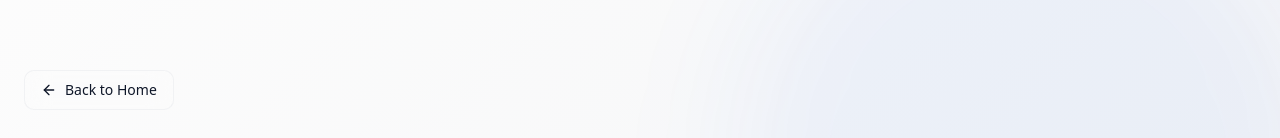
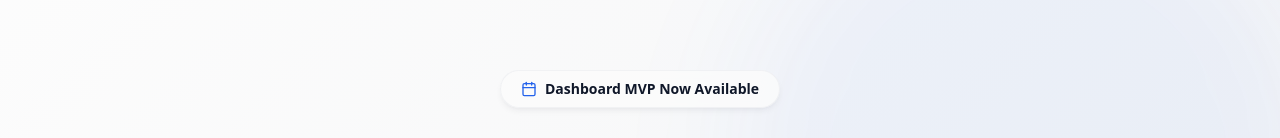
Before and after one commit to amuller18/traderRanker, a Next.js app: page /copy-trader in a window 1280 px wide. Shown: the part 155-293 px from the top of the page. Built offline with nearby package versions, Linux system fonts and the light colour scheme.

Commit message:
Remove 'Back to Home' button from copy-trader page
Removed the back navigation button and ArrowLeft icon import as the
page now has consistent navigation through the PageHeader component.

```diff
--- a/app/copy-trader/page.tsx
+++ b/app/copy-trader/page.tsx
@@ -1,7 +1,7 @@
 import Link from "next/link"
 import Image from "next/image"
 import { Button } from "@/components/ui/button"
-import { ArrowLeft, Copy, Bell, Calendar, CheckCircle, Shield, Sparkles, Target, TrendingUp, Users, Zap, Star, DollarSign, ArrowRight, BarChart3, Activity } from "lucide-react"
+import { Copy, Bell, Calendar, CheckCircle, Shield, Sparkles, Target, TrendingUp, Users, Zap, Star, DollarSign, ArrowRight, BarChart3, Activity } from "lucide-react"
 import { Card, CardContent, CardDescription, CardHeader, CardTitle } from "@/components/ui/card"
 import { WaitlistForm } from "./components/waitlist-form"
 
@@ -16,15 +16,6 @@ export default function CopyTraderPage() {
           <div className="absolute bottom-0 left-0 translate-y-12 -translate-x-12 w-[500px] h-[500px] bg-chart-1/10 rounded-full blur-3xl animate-pulse" style={{ animationDuration: "5s" }} />
 
           <div className="container px-4 md:px-6 relative">
-            <div className="flex justify-start mb-8 animate-fade-in">
-              <Link href="/">
-                <Button variant="ghost" className="gap-2 hover-lift glass">
-                  <ArrowLeft className="h-4 w-4" />
-                  Back to Home
-                </Button>
-              </Link>
-            </div>
-
             <div className="text-center mb-12 max-w-3xl mx-auto animate-fade-in">
               <div className="inline-flex items-center rounded-full border glass px-5 py-2 text-sm mb-6 mx-auto shadow-elevated">
                 <Calendar className="h-4 w-4 mr-2 text-primary" />
```
